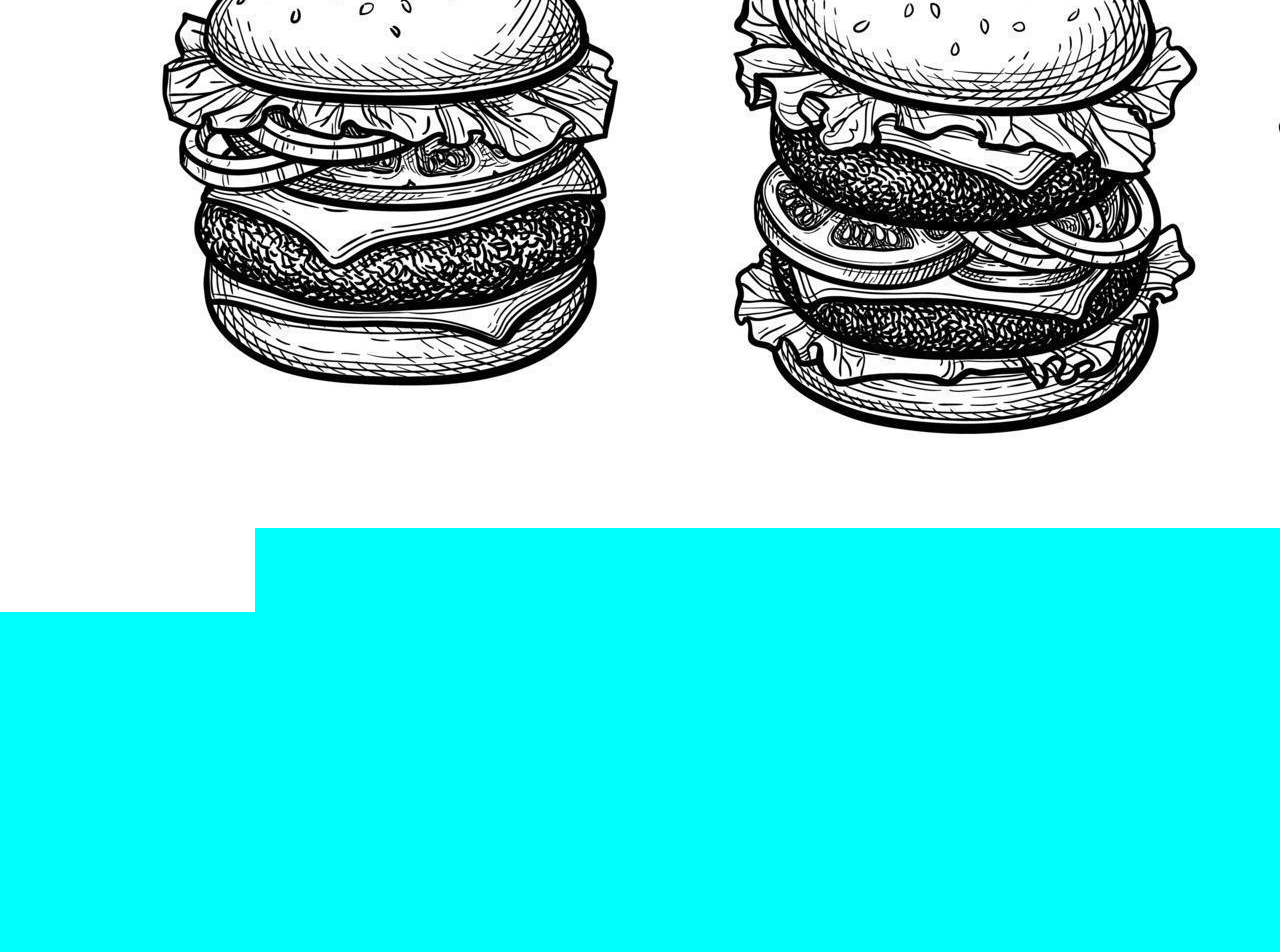
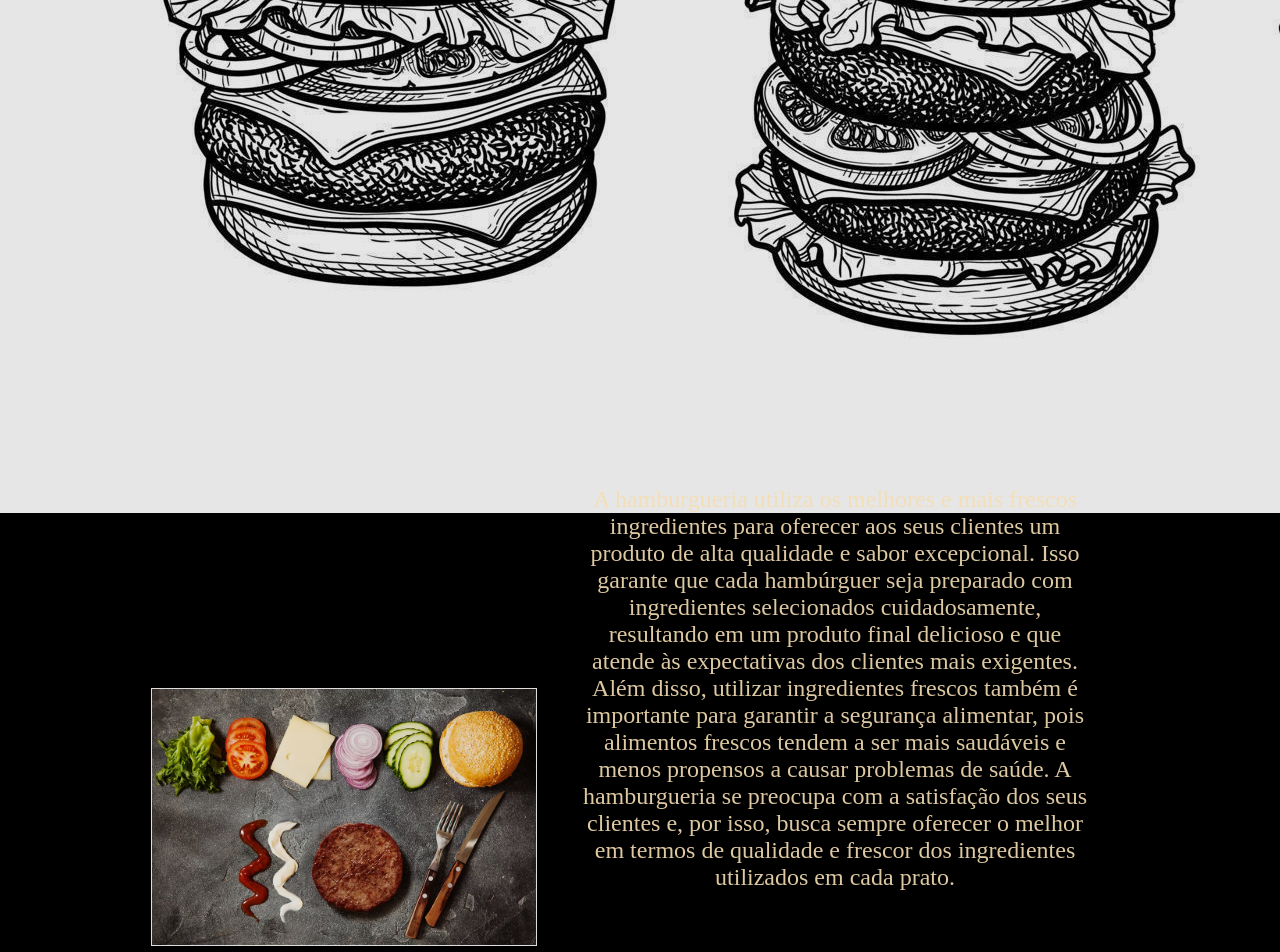
Before and after one commit to renanhenriquedev/-hamburger-shop, a plain HTML site: page index.html in a window 1280 px wide. Shown: the part 489-1441 px from the top of the page. Before the commit the page ends 1105 px from the top, so only its background shows below. Drawn offline with Linux system fonts and the light colour scheme.

Commit message:
feat new image and text for div

```diff
--- a/index.html
+++ b/index.html
@@ -34,6 +34,11 @@
             <h1 id="ideals">Saboreie nossos deliciosos hambúrgueres artesanais e <br>descubra por que somos a melhor
                 hamburgueria da cidade!</h1>
         </div>
+
+        <div id="ingredients">
+            <img id="condiments" src="ingredientes.webp">
+            <aside>A hamburgueria utiliza os melhores e mais frescos ingredientes para oferecer aos seus clientes um produto de alta qualidade e sabor excepcional. Isso garante que cada hambúrguer seja preparado com ingredientes selecionados cuidadosamente, resultando em um produto final delicioso e que atende às expectativas dos clientes mais exigentes. Além disso, utilizar ingredientes frescos também é importante para garantir a segurança alimentar, pois alimentos frescos tendem a ser mais saudáveis e menos propensos a causar problemas de saúde. A hamburgueria se preocupa com a satisfação dos seus clientes e, por isso, busca sempre oferecer o melhor em termos de qualidade e frescor dos ingredientes utilizados em cada prato.</aside>
+        </div>
     </main>
 
 
--- a/style.css
+++ b/style.css
@@ -4,12 +4,11 @@ body {
     flex-direction: column;
     margin: 0;
     padding: 0;
-    background-color: aqua;
+    background-color: black;
 }
 
 header {
     background-color: purple;
-    position: static;
     width: 100%;
     left: 0;
     top: 0;
@@ -55,7 +54,7 @@ li {
 }
 
 main {
-    margin-top: 99px;
+    margin-top: px;
     width: 100%;
     height: 100%;
     display: flex;
@@ -63,15 +62,16 @@ main {
 }
 
 #description {
+
     text-align: center;
     align-items: center;
     display: inline-block;
+    background-color: black;
     position: relative;
 }
 
 #background {
-    background-color: aqua;
-    position: relative;
+    opacity: 0.9;
 }
 
 #ideals {
@@ -83,6 +83,34 @@ main {
 h1 {
     color: black;
     position: absolute;
-
+    bottom: 150px;
+    margin-top: 35px;
 
 }
+
+#ingredients {
+    margin-top: 30px;
+    display: inline-block;
+    text-align: center;
+    background-color: black;
+    opacity: 0.9;
+}
+
+#condiments {
+    width: 30%;
+    display: inline-block;
+    border: 1px solid whitesmoke;
+
+}
+
+aside {
+    display: inline-block;
+    color: wheat;
+    width: 40%;
+    font-size:x-large;
+    font-weight: 400;
+    position: relative;
+    bottom: 15%;
+    padding-left: 3%;
+    padding-right: 3%;
+}
```
Also changed, not shown: ingredientes.webp (added), maybe.webp (added).
